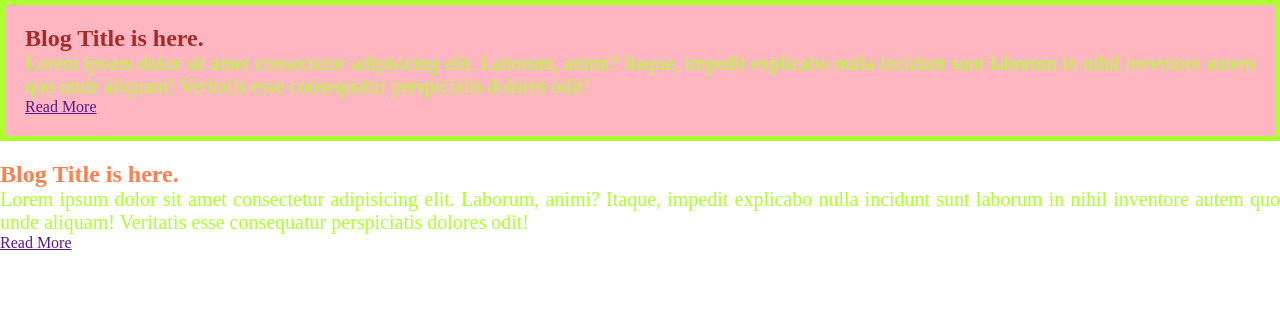
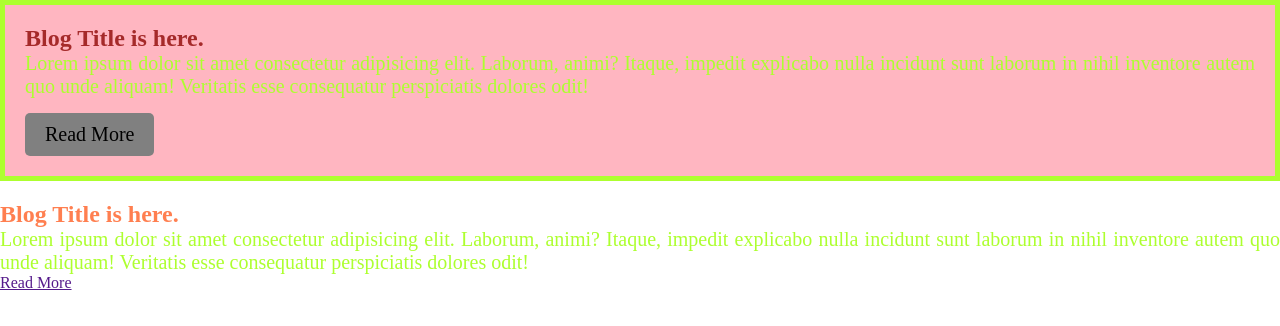
Before and after one commit to sahinur31/second-module, a plain HTML site: page index.html in a window 1280 px wide. Drawn offline with Linux system fonts and the light colour scheme.

Commit message:
blog-area-one button style added

```diff
--- a/style.css
+++ b/style.css
@@ -8,3 +8,18 @@
     margin-bottom: 20px;
     border: 5px solid greenyellow;
 }
+.blog-area-one a {
+    background-color: grey;
+    color: black;
+    font-size: 20px;
+    padding: 10px 20px;
+    display: inline-block;
+    margin-top: 15px;
+    text-decoration: none;
+    border-radius: 5px;
+    transition: .5s;
+}
+.blog-area-one a:hover {
+    background-color: black;
+    color: gray;
+}
```
